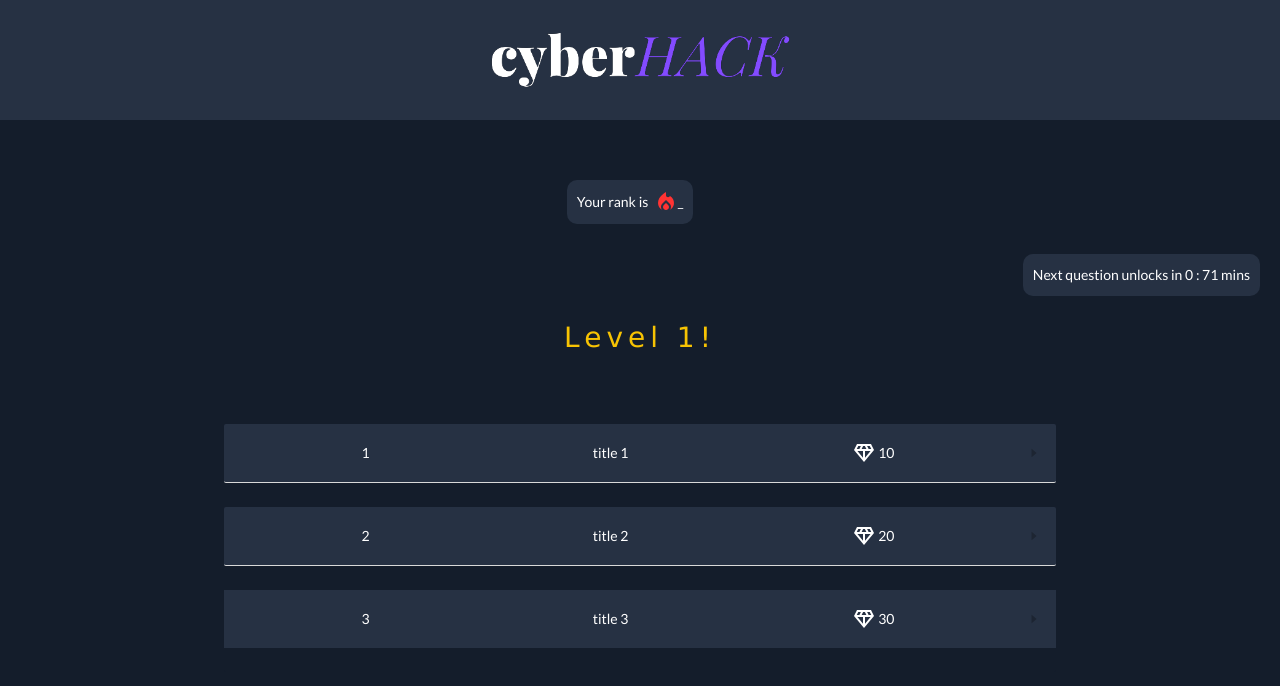
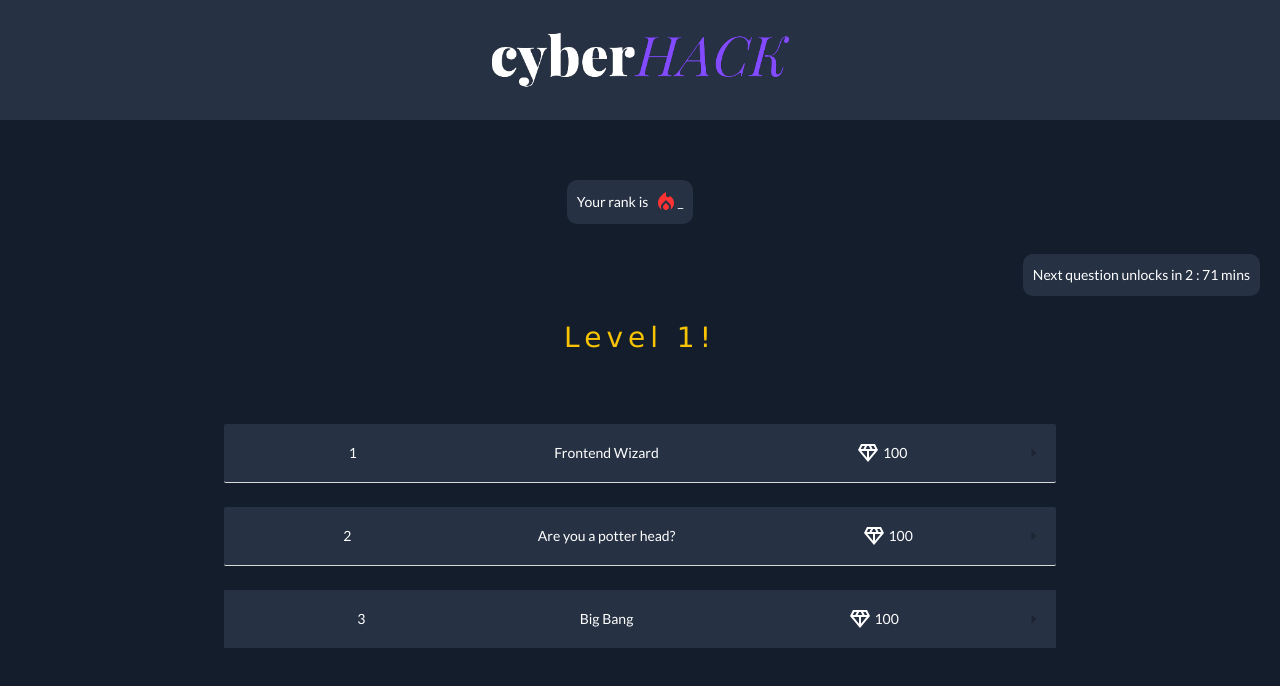
Before and after one commit to iamHrithikRaj/cyberhack-frontend, a React (Create React App) app: page /game in a window 1280 px wide. Shown: the top 686 px of the page. Built offline with nearby package versions, Linux system fonts and the light colour scheme; sample sign-in values are in the browser's storage.

Commit message:
final changes done

```diff
--- a/src/components/FlippingCard.js
+++ b/src/components/FlippingCard.js
@@ -21,7 +21,7 @@ const FlippingCard = (props) => {
         <h1 className={classes.heading}>HINT</h1>
         <h2 className={classes.whitetext}>Click to flip the card</h2>
         <div className={classes.deduct}>
-          This will deduct 30% from your maximum score
+          Upon taking hint 50% of the score will be deducted for this question.
         </div>
       </div>
 
--- a/src/components/QuestionBody.js
+++ b/src/components/QuestionBody.js
@@ -6,6 +6,7 @@ import HelpOutlineOutlinedIcon from '@mui/icons-material/HelpOutlineOutlined';
 import Text from './QuestionBody/Text.js';
 import FlagForm from './QuestionBody/FlagForm';
 import FlippingCard from './FlippingCard';
+import RemoveRedEyeOutlinedIcon from '@mui/icons-material/RemoveRedEyeOutlined';
 
 const QuestionBody = (props) => {
   const [body, setBody] = useState(<Text text={props.title} />);
@@ -18,13 +19,24 @@ const QuestionBody = (props) => {
   return (
     <div className={classes.container}>
       <div className={classes.buttons}>
+        <div
+          className={classes.buttonscontainer}
+          onClick={() => {
+            setBody(<Text text={props.title} />);
+          }}
+        >
+          <div className={classes.icon}>
+            <RemoveRedEyeOutlinedIcon />
+          </div>
+          <div className={classes.titlecontainer}>
+            <div className={classes.title}>View Description</div>
+            <div className={classes.subtitle}>
+              Brief about the problem statement.
+            </div>
+          </div>
+        </div>
         <a href={props.zip}>
-          <div
-            className={classes.buttonscontainer}
-            onClick={() => {
-              setBody(<Text text={props.title} />);
-            }}
-          >
+          <div className={classes.buttonscontainer}>
             <div className={classes.icon}>
               <DownloadingIcon />
             </div>
@@ -69,7 +81,7 @@ const QuestionBody = (props) => {
           <div className={classes.titlecontainer}>
             <div className={classes.title}>Hint</div>
             <div className={classes.subtitle}>
-              It will reduce your points by 1.
+              It will reduce your points by 50%.
             </div>
           </div>
         </div>
--- a/src/components/QuestionBody/FlagForm.js
+++ b/src/components/QuestionBody/FlagForm.js
@@ -36,7 +36,7 @@ const FlagForm = (props) => {
       .post(
         url,
         {
-          id: '623090a2e8e04a0cf99e7abd',
+          id: data[props.id].id,
           answer: flag,
           hintTaken: props.isHintTaken,
         },
--- a/src/components/Rank.js
+++ b/src/components/Rank.js
@@ -15,7 +15,7 @@ const Rank = () => {
         .then((response) => {
           setRank(`${response.data.rank}`);
         });
-    }, 30000);
+    }, 60000);
   }, []);
   return (
     <div className={classes.rank}>
--- a/src/data.js
+++ b/src/data.js
@@ -1,28 +1,28 @@
 const data = [
   {
-    title: 'title 1',
-    question: 'lorem ipsum 1',
-    hint: 'hint 1',
-    points: '10',
-    answer: 'abc',
+    id: '6239c7ed3e27a3af50eed73d',
+    title: 'Frontend Wizard',
+    question: 'Who created Javascript?',
+    hint: 'The person who created brave browser',
+    points: '100',
   },
   {
-    title: 'title 2',
-    question: 'lorem ipsum 2',
-    hint: 'hint 2',
-    points: '20',
-    answer: 'def',
+    id: '6239cd173e27a3af50eed754',
+    title: 'Are you a potter head?',
+    question: 'Severus Snape belongs to which house?',
+    hint: 'Nagini',
+    points: '100',
   },
   {
-    title: 'title 3',
-    question: 'lorem ipsum 3',
-    hint: 'hint 3',
-    points: '30',
-    answer: 'ghi',
+    id: '6239ccb13e27a3af50eed752',
+    title: 'Big Bang',
+    question: '___________________________ is referred to as the Unix epoch',
+    hint: 'The start of time',
+    points: '100',
   },
 ];
 
-const startTime = new Date('March 22 2022 18:52').getTime();
+const startTime = new Date('March 22 2022 19:36').getTime();
 
 export default data;
 export { startTime };
--- a/src/pages/GameScreen.js
+++ b/src/pages/GameScreen.js
@@ -10,7 +10,7 @@ import Rank from './../components/Rank';
 import { startTime } from '../data';
 
 const GameScreen = () => {
-  const questionTime = 1;
+  const questionTime = 2;
   const numberOfQuestions = 3;
 
   let collapsibles = ['disabled', 'disabled', 'disabled'];
```
